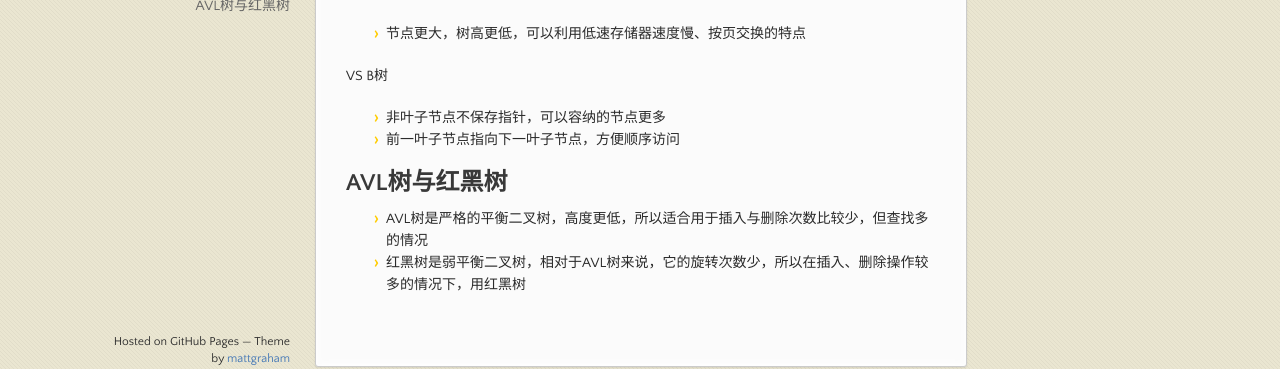
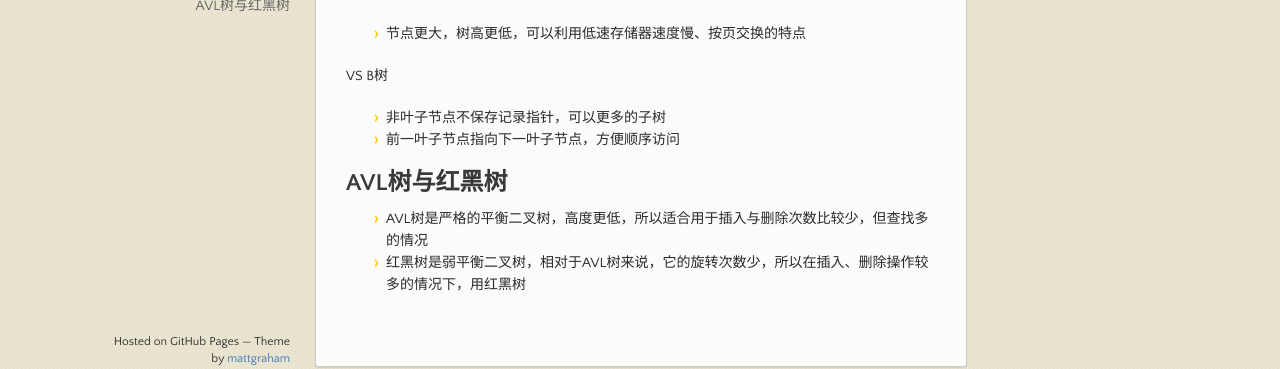
Before and after one commit to lvv9/lvv9.github.io, a Jekyll site: the page built from _posts/2020-09-08-qs&tree.md, in a window 1280 px wide and 900 px high, scrolled down 1446 px. Shown: the part 493-862 px from the top of the window. Built offline with Jekyll 4.4.1, drawn with Linux system fonts in a browser that asks for light colours; our own code applies the rules of GitHub Pages for plain Markdown files; the repository's description, which GitHub fills in, is left out.

Commit message:
Update 2020-09-08-qs&tree.md

```diff
--- a/_posts/2020-09-08-qs&tree.md
+++ b/_posts/2020-09-08-qs&tree.md
@@ -72,7 +72,7 @@ VS 二叉平衡树
 - 节点更大，树高更低，可以利用低速存储器速度慢、按页交换的特点
 
 VS B树
-- 非叶子节点不保存指针，可以容纳的节点更多
+- 非叶子节点不保存记录指针，可以更多的子树
 - 前一叶子节点指向下一叶子节点，方便顺序访问
 
 ## AVL树与红黑树
```
